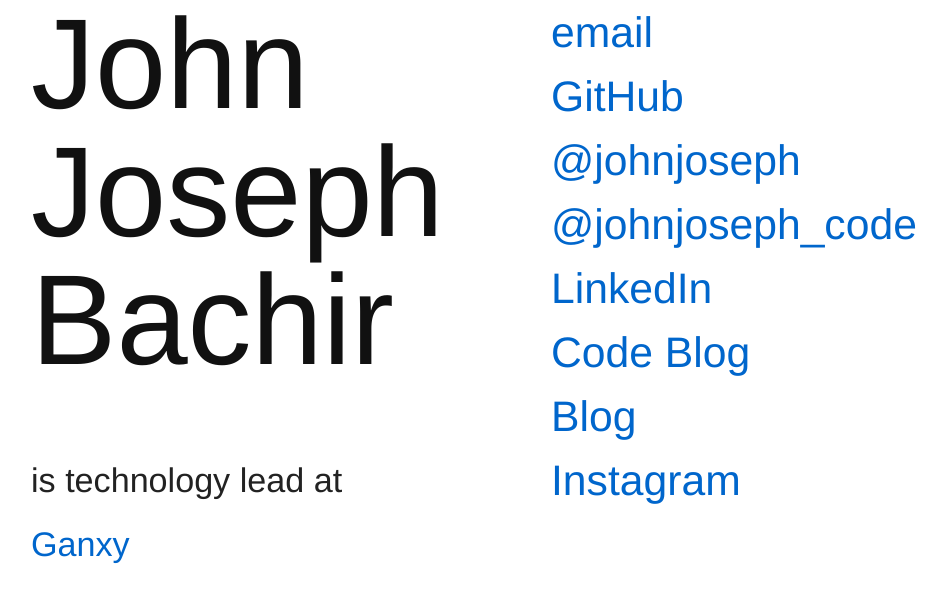
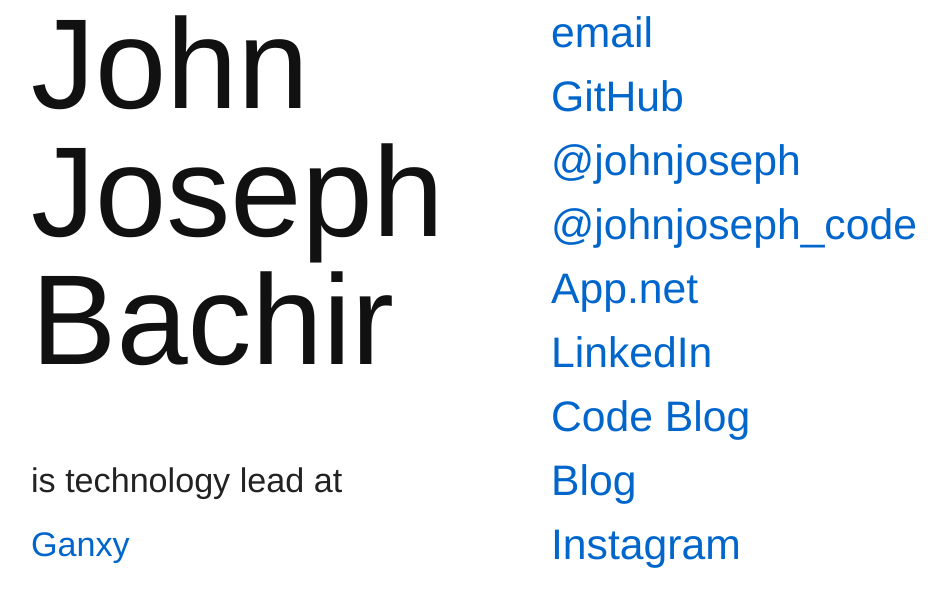
Before and after one commit to jjb/jjb.github.com, a plain HTML site: page index.html in a window 1280 px wide. Shown: the whole page, without its empty margins (134-1080 px from the left). Drawn offline with Linux system fonts and the light colour scheme.

Commit message:
add link to app.net

```diff
--- a/index.html
+++ b/index.html
@@ -25,6 +25,7 @@
       <li><a href="https://github.com/jjb">GitHub</a></li>
       <li><a href="https://twitter.com/johnjoseph" title="main twitter">@johnjoseph</a> </li>
       <li><a href="https://twitter.com/johnjoseph_code" title="twitter about programming">@johnjoseph_code</a> </li>
+      <li><a href="https://alpha.app.net/jjb">App.net</a> </li>
       <li><a href="http://www.linkedin.com/in/johnjosephbachir">LinkedIn</a></li>
       <li><a href="http://code.jjb.cc">Code Blog</a>
       <li><a href="http://blog.johnjosephbachir.org">Blog</a> </li>
```
